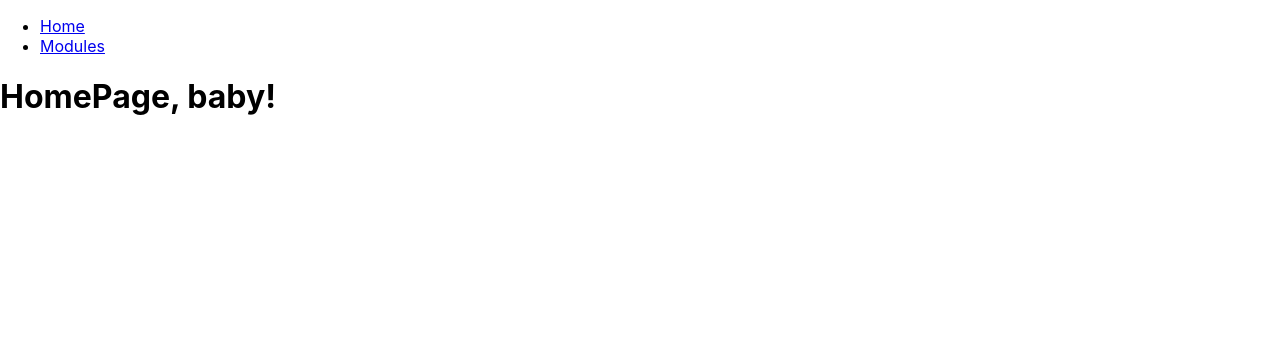
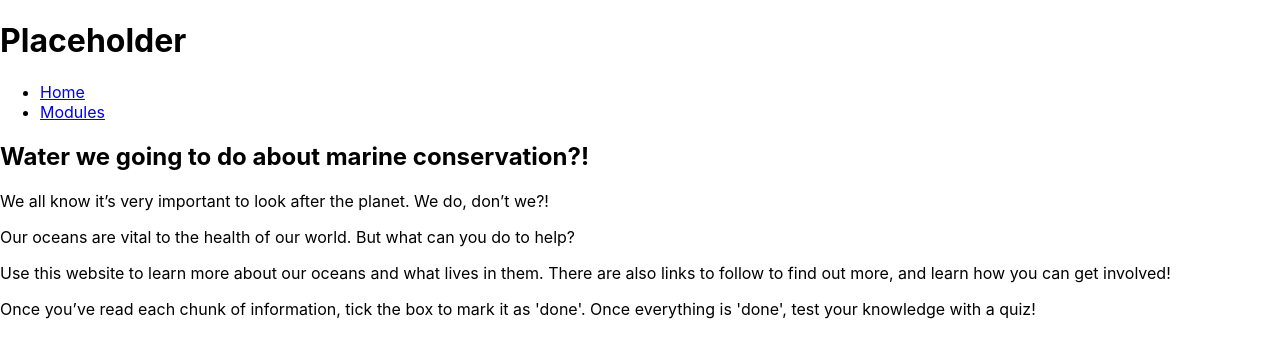
Before and after one commit to Perrocks/Lets_get_kraken, a React (Create React App) app in the folder marine_learning/client/: page / in a window 1280 px wide. Shown: the top 358 px of the page. Built offline with nearby package versions, Linux system fonts and the light colour scheme; no server answers.

Commit message:
added some information to homepage

```diff
--- /dev/null
+++ b/marine_learning/client/src/components/Header.js
@@ -0,0 +1,3 @@
+const Header =()=><h1>Placeholder</h1>
+
+export default Header
--- a/marine_learning/client/src/components/HomePage.js
+++ b/marine_learning/client/src/components/HomePage.js
@@ -2,7 +2,13 @@ import React from "react";
 
 const HomePage = () => {
     return (
-        <h1>HomePage, baby!</h1>
+        <div>
+            <h2>Water we going to do about marine conservation?!</h2>
+            <p>We all know it’s very important to look after the planet. We do, don’t we?!</p>
+            <p>Our oceans are vital to the health of our world. But what can you do to help?</p>
+            <p>Use this website to learn more about our oceans and what lives in them. There are also links to follow to find out more, and learn how you can get involved!</p>
+            <p>Once you’ve read each chunk of information, tick the box to mark it as 'done'. Once everything is 'done', test your knowledge with a quiz!</p>
+        </div>
     )
 }
 
--- a/marine_learning/client/src/components/Quizz.js
+++ b/marine_learning/client/src/components/Quizz.js
@@ -24,10 +24,8 @@ const Quizz = ({listOfMarineInfo,listOfScoreData,updateCurrentScore}) => {
                 losses:listOfScoreData[0].losses,
                 total_played:newTotalPlayed
             })
-            // console.log("gets to here")
             return(
-                // <p>Congrats</p>
-                alert("Congrats")
+                alert("Whale done , you got that right!!")
             )
         }
         else{
@@ -40,8 +38,7 @@ const Quizz = ({listOfMarineInfo,listOfScoreData,updateCurrentScore}) => {
                 total_played:newTotalPlayed
             })
             return(
-                alert("You got this wrong, are you sure you read the information?")
-                // <p>You got this wrong, are you sure you read the information?</p>
+                alert("You got this wrong, but dont be crabby")
             )
         }
     }
--- a/marine_learning/client/src/containers/MainContainer.js
+++ b/marine_learning/client/src/containers/MainContainer.js
@@ -4,6 +4,7 @@ import InfoList from '../components/InfoList'
 import { getMarineInfo, getOneMarineItem, updateOneMarineItem } from '../components/MarineService'
 import { getScoreData, updateScore } from '../components/QuizzService'
 import NavBar from '../components/NavBar'
+import Header from '../components/Header'
 import Quizz from '../components/Quizz'
 import HomePage from '../components/HomePage'
 
@@ -55,6 +56,7 @@ const MainContainer = () => {
         <>
             {/* {console.log(listOfScoreData[0])} */}
             <Router>
+                <Header/>
                 <NavBar/>
                 <Routes>
                     <Route exact path='/' element={<HomePage/>}/>
```
